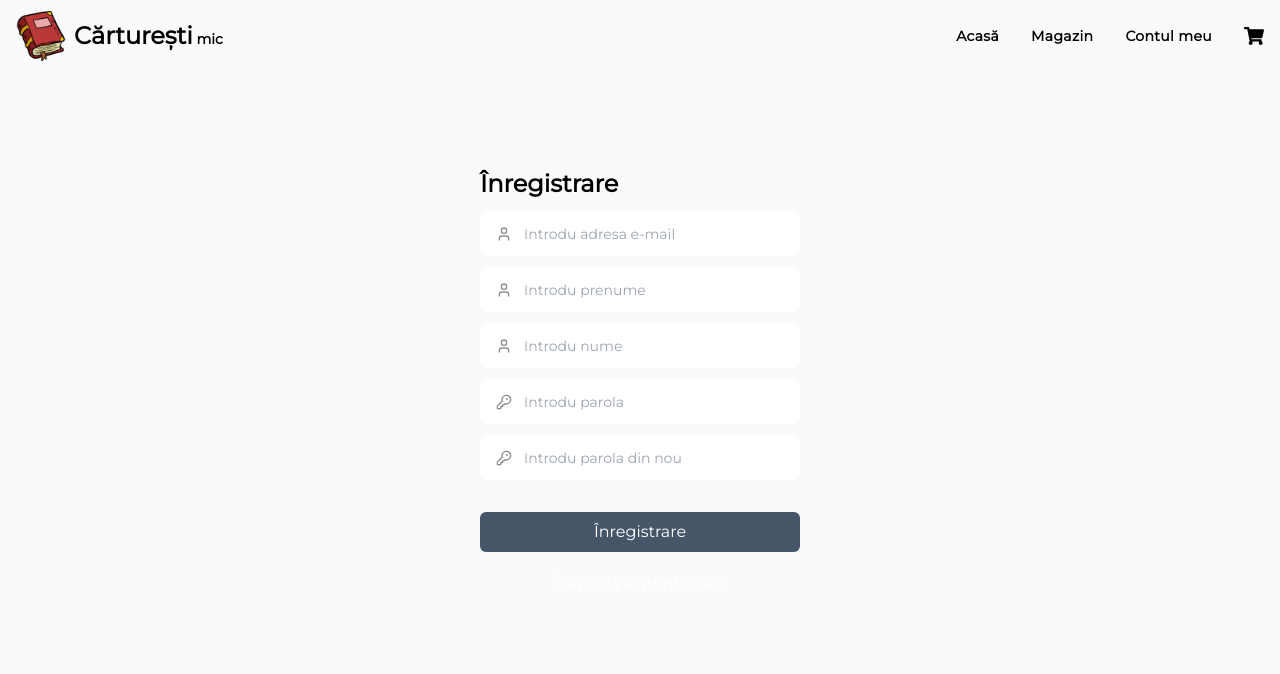
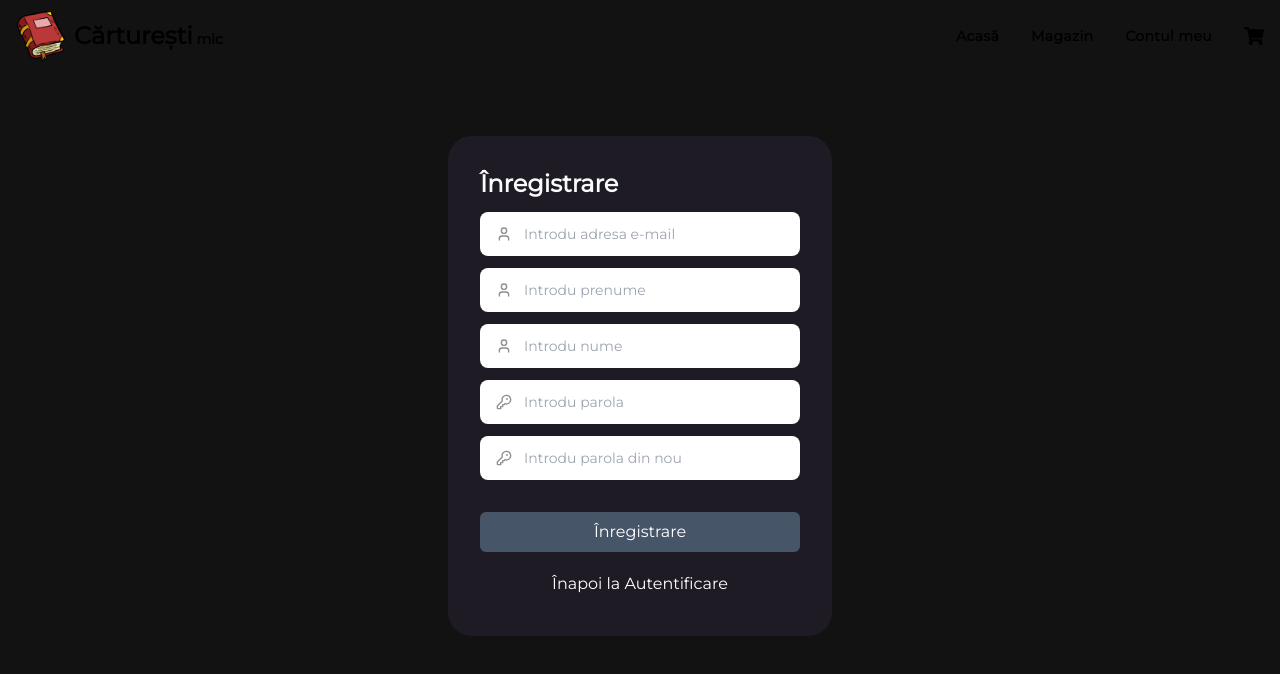
Before and after one commit to alexx-potter458/carturesti-mic, a React (Vite) app in the folder ui/: page /signup in a window 1280 px wide. Shown: the top 674 px of the page. Built offline with nearby package versions, Linux system fonts and the light colour scheme.

Commit message:
done thse screens

```diff
--- a/ui/index.html
+++ b/ui/index.html
@@ -8,7 +8,7 @@
   <title>Cărturești mic</title>
 </head>
 
-<body>
+<body style="background:#121212">
   <div id="root"></div>
   <script type="module" src="/src/main.jsx"></script>
 </body>
--- a/ui/src/App.jsx
+++ b/ui/src/App.jsx
@@ -17,7 +17,7 @@ const App = () => {
   };
 
   return (
-    <div className="bg-gray-50 dark:bg-[#121212] h-full min-h-screen overflow-x-hidden overflow-y-hidden">
+    <div className="h-full overflow-x-hidden">
       {isUserLogged() && <Navbar />}
 
       <Routes>
--- a/ui/src/components/PreviewCard.jsx
+++ b/ui/src/components/PreviewCard.jsx
@@ -26,8 +26,8 @@ const PreviewCard = ({ shoe }) => {
   const gender = shoe.gender[0];
 
   return (
-    <div>
-      <main className="grid place-items-center min-h-[1300px] md:min-h-screen bg-gray-50 dark:bg-[#121212]">
+    <div className="mt-12">
+      <main className="grid place-items-center bg-gray-50 dark:bg-[#121212]">
         <section className="flex flex-col md:flex-row gap-11 py-10 px-5 bg-white dark:bg-[#1f1b24] dark:hover:bg-[#121015]  rounded-xl shadow-xl hover:shadow-2xl  w-3/4 md:max-w-2xl">
           <div className="text-gray-500 dark:text-white flex flex-col justify-between">
             <img
--- a/ui/src/pages/Cart.jsx
+++ b/ui/src/pages/Cart.jsx
@@ -27,8 +27,8 @@ const Cart = () => {
   return (
     <div>
       <div>
-        <div className="w-full min-h-screen flex my-[100px] mx-[30px] md:mx-[100px]">
-          <div className="flex flex-col lg:flex-row gap-x-6">
+        <div className="w-full flex justify-center">
+          <div className="flex flex-row justify-between w-full p-20 gap-x-6">
             <div className="">
               {cart.map((cartItem) => (
                 <CartCard key={cartItem.id} item={cartItem} />
--- a/ui/src/pages/Explore.jsx
+++ b/ui/src/pages/Explore.jsx
@@ -15,7 +15,7 @@ const Explore = () => {
 
   return (
     <div className="">
-      <div className="w-full min-h-fit p-10 md:p-20 grid grid-cols-1 gap-y-6 md:grid-cols-2 md:gap-x-6 lg:grid-cols-3 lg:gap-8 xl:grid-cols-4 xl:gap-10mx-auto ">
+      <div className="w-full min-h-fit p-20 grid grid-cols-1 gap-y-6 md:grid-cols-2 md:gap-x-6 lg:grid-cols-3 lg:gap-8 xl:grid-cols-4 xl:gap-10mx-auto">
         {items.map((shoe, idx) => (
           <Card key={shoe.id} shoe={shoe} />
         ))}
--- a/ui/src/pages/Home.jsx
+++ b/ui/src/pages/Home.jsx
@@ -12,12 +12,12 @@ const Home = () => {
 
   return (
     <div>
-      <div className="mt-12 relative flex flex-col gap-y-12 items-center justify-start w-full ">
+      <div className="mt-12 relative flex flex-col gap-y-12 items-center justify-start w-full">
         <div className="flex flex-col gap-y-12">
           <img
             src={shelf}
             alt="img"
-            className=" w-[100%] h-[350px] object-contain top-[10%] left-[0%]  hover:translate-y-4 transition-all ease-in-out duration-1000"
+            className="w-[100%] h-[350px] object-contain top-[10%] left-[0%]  hover:translate-y-4 transition-all ease-in-out duration-1000"
           />
           <h1 className="text-[70px] md:text-[70px] md:tracking-normal lg:text-[70px] text-slate-300 dark:text-slate-50 font-bold lg:tracking-wide lg:leading-4 lg:shadow-md md:hover:text-slate-400">
             Cărturesti <span>mic</span>
--- a/ui/src/pages/Signin.jsx
+++ b/ui/src/pages/Signin.jsx
@@ -21,11 +21,9 @@ const Signin = () => {
 
   return (
     <div>
-      <div className="relative flex flex-col gap-y-4 pt-16 items-center justify-start w-full min-h-screen">
-        <div className="flex flex-col gap-3 w-96 dark:bg-[#1f1b24] p-8 rounded-3xl">
-          <h1 className="dark:text-slate-50 text-2xl font-bold">
-            Autentificare
-          </h1>
+      <div className="relative flex flex-col gap-y-4 pt-16 items-center justify-start w-full">
+        <div className="flex flex-col gap-3 w-96 bg-[#1f1b24] p-8 rounded-3xl">
+          <h1 className="text-slate-50 text-2xl font-bold">Autentificare</h1>
 
           <Texfiled
             placeholder={"Introdu e-mail"}
--- a/ui/src/pages/Signup.jsx
+++ b/ui/src/pages/Signup.jsx
@@ -20,11 +20,9 @@ const Signup = () => {
 
   return (
     <div>
-      <div className="relative flex flex-col gap-y-4 pt-16 items-center justify-start w-full min-h-screen">
-        <div className="flex flex-col gap-3 w-96 dark:bg-[#1f1b24] p-8 rounded-3xl">
-          <h1 className="dark:text-slate-50 text-2xl font-bold">
-            Înregistrare
-          </h1>
+      <div className="relative flex flex-col gap-y-4 pt-16 items-center justify-start w-full">
+        <div className="flex flex-col gap-3 w-96 bg-[#1f1b24] p-8 rounded-3xl">
+          <h1 className="text-slate-50 text-2xl font-bold">Înregistrare</h1>
 
           <Texfiled
             placeholder={"Introdu adresa e-mail"}
```
